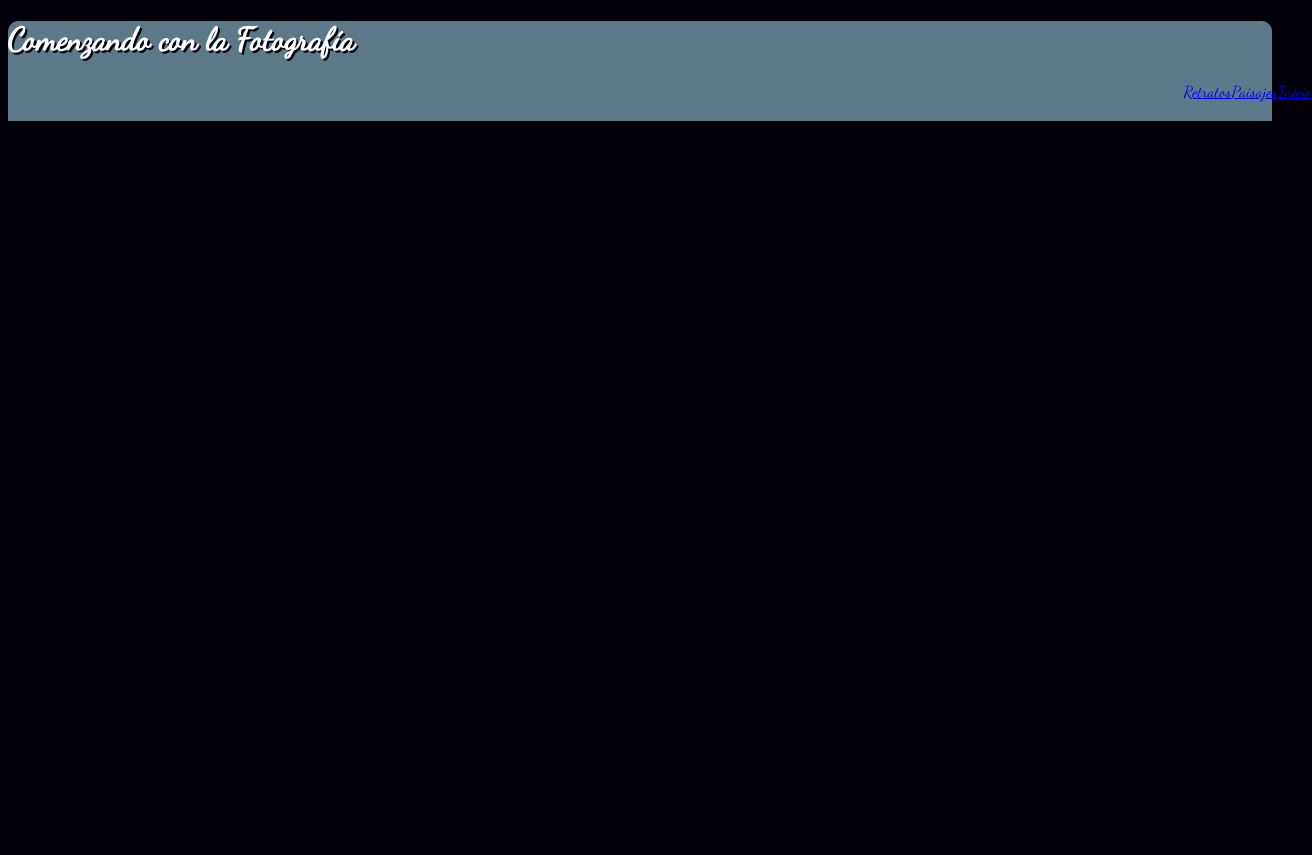
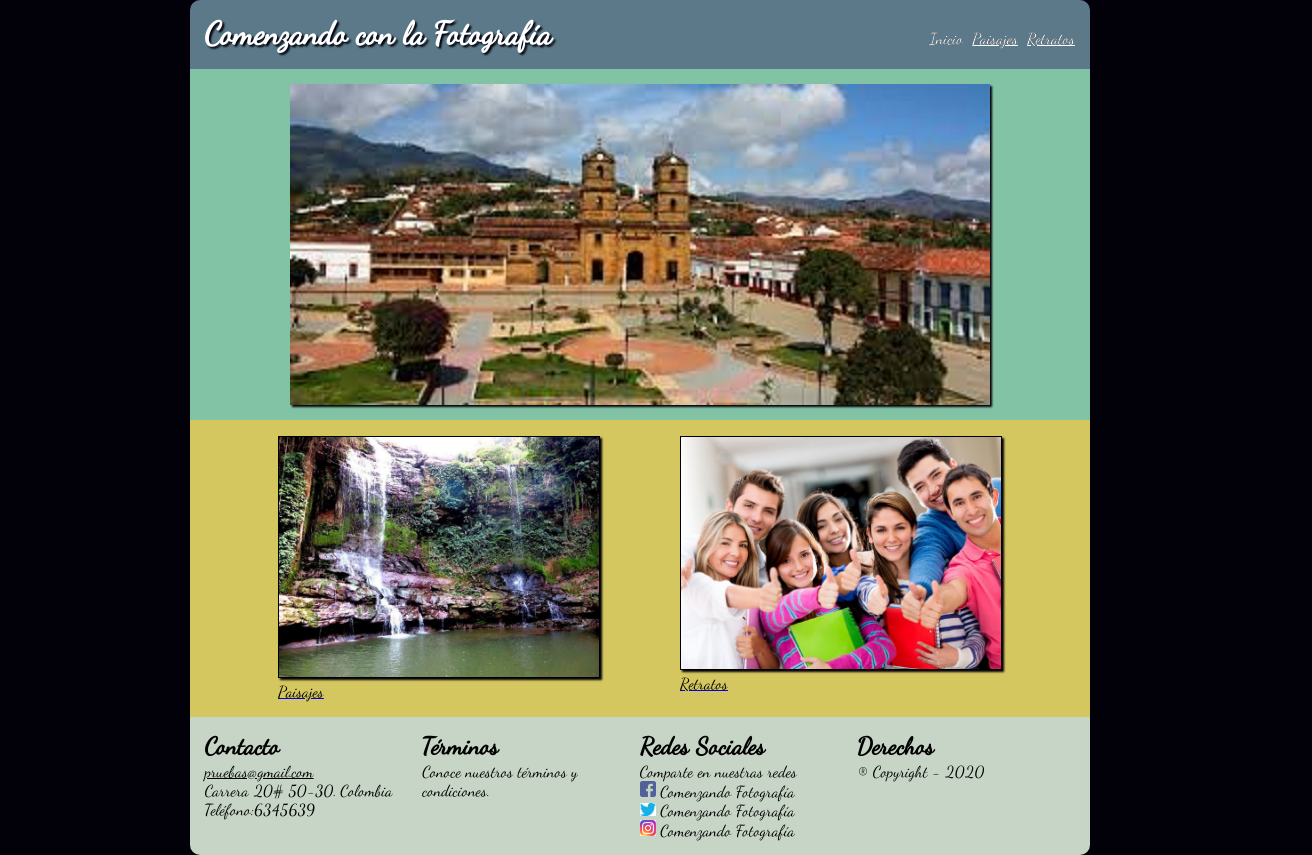
Before and after one commit to gcaceres82/TallerCSS, a plain HTML site: page index.html in a window 1280 px wide. Shown: the whole page, 1312 px wide, since content can reach past the window. Before the commit the page ends 800 px from the top, so only its background shows below. Drawn offline with Linux system fonts and the light colour scheme.

Commit message:
Index
Terminación de la pagina principal

```diff
--- a/css/estilos.css
+++ b/css/estilos.css
@@ -3,23 +3,148 @@
   font-family: 'Dancing Script';
   src: url('DancingScript-Regular.otf');
 }
-
+/*index.html*/
 body{
   font-family: "Dancing Script";
   font-style: normal;
   background-color: #02010a;
+  margin: 0px;
+  width:100%;
 }
-#cabecera{
-  width: 100%;
-  height: 100px;
+.contenido {
+  width: 900px;
+  margin-left: auto;
+  margin-right: auto;
+}
+
+.cabecera{
   background-color: #5b7989;
   text-align: left;
   border-radius: 10px 10px 0px 0px;
+  padding: 15px;
+  color: white;
+  font-size: 32px;
+  text-shadow: 2px 2px 2px #02010a;
 }
-h1{
-  color: #FFF;
-  text-shadow: 2px 2px #02010a;
+nav {
+  float: right;
+  vertical-align: middle;
 }
 
-#cabecera nav ul {list-style: none; margin: 0 auto; width: 100%;}
-#cabecera nav li {float: right; display: inline; margin: 0;}
+nav>a {
+    color: inherit;
+    font-size: 16px;
+    text-shadow: 0px 0px 0px #000000;
+}
+
+nav>a.actual {
+  text-decoration: none;
+}
+
+img {
+  box-shadow: 2px 2px 2px #02010A;
+}
+
+.principal {
+  margin: 0px;
+  padding: 15px;
+  background: #82c3a6;
+}
+
+#Principal {
+  display: block;
+  margin-left: auto;
+  margin-right: auto;
+}
+
+.secundaria {
+  margin: 0px;
+  background: #d5c75f;
+
+  display: flex;
+  flex-direction: row;
+  flex-wrap: wrap;
+  justify-content:center;
+  align-items: space-around;
+
+}
+
+.secundaria>div {
+  flex: 0 0;
+  -webkit-flex:0 0;
+}
+
+#izquierda {
+  order: 1;
+  -webkit-order: 1;
+}
+
+#derecha {
+  order: 2;
+  -webkit-order: 2;
+}
+
+.secundaria>div>a>figure>img {
+  border: 1px black solid;
+  width: 320px;
+}
+
+.secundaria>div>a>figure>figcaption {
+  color: black;
+}
+
+#izquierda>a>figure>img:first-child:hover {
+  transform: rotateZ(10deg);
+  box-shadow:2px 2px 2px #82c3a6;
+  border: 2px black solid;
+}
+#derecha>a>figure>img:first-child:hover {
+  transform: translate(20px, -5px);
+  box-shadow:2px 2px 2px #82c3a6;
+  border: 2px black solid;
+}
+
+.pie_de_pagina {
+  margin: 0px;
+  background: #C6d5c5;
+  border-radius: 0px 0px 10px 10px;
+  padding: 15px;
+  font-size: 16px;
+  display: flex;
+  flex-direction: row;
+  flex-wrap: wrap;
+  justify-content: space-around;
+  align-items: flex-start;
+}
+
+.pie_de_pagina>div {
+  margin-left: auto;
+  margin-right: auto;
+  flex: 1 0;
+}
+
+.pie_de_pagina>div>h2 {
+  display: inline;
+}
+
+.pie_de_pagina>div>a {
+  color: black;
+}
+
+.pie_de_pagina>div>img.icons {
+  border-style: none;
+  box-shadow: 0px 0px 0px #000000;
+  width: 16px;
+}
+#columna1 {
+  order: 1;
+}
+#columna2 {
+  order: 2;
+}
+#columna3 {
+  order: 3;
+}
+#columna4 {
+  order: 4;
+}
--- a/index.html
+++ b/index.html
@@ -2,23 +2,71 @@
 <html lang="es" dir="ltr">
   <head>
     <meta charset="utf-8">
+    <meta name="author" content="Giovanny Cáceres">
+    <meta name="viewport" content="width=device-width">
     <title>Web de Fotografia</title>
-    <link rel="stylesheet" type="text/css" href="//fonts.googleapis.com/css?family=Dancing+Script" />
+    <link rel="stylesheet" type="text/css" href="https://fonts.googleapis.com/css?family=Dancing+Script" />
     <link rel="stylesheet" href="css/estilos.css">
   </head>
   <body>
-    <header id="cabecera">
-
-        <h1>Comenzando con la Fotografía</h1>
+    <div class="contenido">
+      <header class="cabecera">
+        <strong>Comenzando con la Fotografía</strong>
         <nav>
-          <ul>
-            <li class="active"><a href="#">Inicio </a></li>
-            <li><a href="#">Paisajes </a></li>
-            <li><a href="#">Retratos </a></li>
-          </ul>
+          <a href="#" class="actual">Inicio</a>
+          <a href="html/paisajes.html">Paisajes</a>
+          <a href="html/retratos.html">Retratos</a>
         </nav>
-
-    </header>
+      </header>
+      <section>
+        <article class="principal">
+          <img id="Principal" src="img/zapatoca.jpg">
+        </article>
+        <article class="secundaria">
+          <div id="izquierda">
+            <a href="html/paisajes.html">
+              <figure>
+                <img src="img/izquierda.jpg">
+                <figcaption>Paisajes</figcaption>
+              </figure>
+            </a>
+          </div>
+          <div id="derecha">
+            <a href="html/retratos.html">
+              <figure>
+                <img src="img/derecha.jpg">
+                <figcaption>Retratos</figcaption>
+              </figure>
+            </a>
+          </div>
+        </article>
+      </section>
+      <footer class="pie_de_pagina">
+        <div id="columna1">
+          <h2>Contacto</h2><br>
+          <a href="mailto:pruebas@gmail.com" >pruebas@gmail.com</a>
+          <br>Carrera 20# 50-30. Colombia <br> Teléfono:6345639
+        </div>
+        <div id="columna2">
+          <h2>Términos</h2><br>
+          Conoce nuestros términos y condiciones.
+        </div>
+        <div id="columna3">
+          <h2>Redes Sociales</h2><br>
+          Comparte en nuestras redes <br>
+          <img class="icons" src="img/facebook.svg">
+          Comenzando Fotografía <br>
+          <img class="icons" src="img/twitter.png">
+          Comenzando Fotografía <br>
+          <img class="icons" src="img/instagram.png">
+          Comenzando Fotografía <br>
+        </div>
+        <div id="columna4">
+          <h2>Derechos</h2><br>
+          ® Copyright - 2020
+        </div>
+      </footer>
+    </div>
 
   </body>
 </html>
```
Also changed, not shown: img/derecha.jpg (added), img/facebook.svg (added), img/instagram.png (added), img/izquierda.jpg (added), img/twitter.png (added), img/zapatoca.jpg (added).
